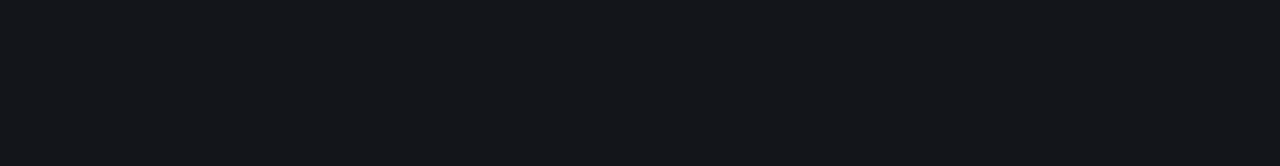
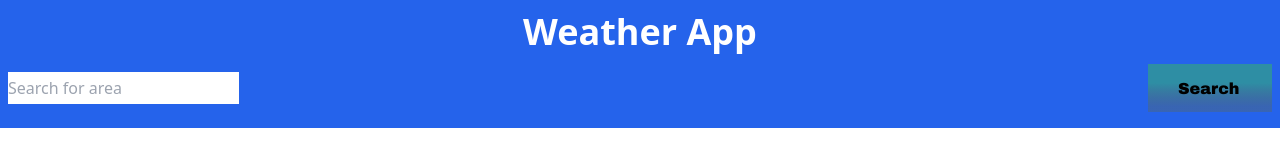
Before and after one commit to JCriz01/Weather_App, an Astro site: page / in a window 1280 px wide. Built offline with nearby package versions, Linux system fonts and the light colour scheme; Astro itself is replaced by a stand-in of ours.

Commit message:
adding header

```diff
--- a/astro.config.mjs
+++ b/astro.config.mjs
@@ -1,4 +1,8 @@
 import { defineConfig } from 'astro/config';
 
+import tailwind from "@astrojs/tailwind";
+
 // https://astro.build/config
-export default defineConfig({});
+export default defineConfig({
+  integrations: [tailwind()]
+});
--- a/package.json
+++ b/package.json
@@ -10,6 +10,8 @@
     "astro": "astro"
   },
   "dependencies": {
-    "astro": "^3.1.0"
+    "@astrojs/tailwind": "^5.0.0",
+    "astro": "^3.1.0",
+    "tailwindcss": "^3.3.3"
   }
 }
--- a/src/layouts/Layout.astro
+++ b/src/layouts/Layout.astro
@@ -16,36 +16,7 @@
 		<meta name="generator" content={Astro.generator} />
 		<title>{title}</title>
 	</head>
-	<body>
+	<body class=" flex flex-col h-screen w-screen ">
 		<slot />
 	</body>
 </html>
-<style is:global>
-	:root {
-		--accent: 136, 58, 234;
-		--accent-light: 224, 204, 250;
-		--accent-dark: 49, 10, 101;
-		--accent-gradient: linear-gradient(
-			45deg,
-			rgb(var(--accent)),
-			rgb(var(--accent-light)) 30%,
-			white 60%
-		);
-	}
-	html {
-		font-family: system-ui, sans-serif;
-		background: #13151a;
-		background-size: 224px;
-	}
-	code {
-		font-family:
-			Menlo,
-			Monaco,
-			Lucida Console,
-			Liberation Mono,
-			DejaVu Sans Mono,
-			Bitstream Vera Sans Mono,
-			Courier New,
-			monospace;
-	}
-</style>
--- a/src/pages/index.astro
+++ b/src/pages/index.astro
@@ -1,7 +1,33 @@
 ---
 import Layout from '../layouts/Layout.astro';
+
+
 ---
 
-<Layout title="Welcome to Astro.">
+<Layout title="Weather App">
+
+	<div class=" flex flex-col bg-blue-600 min-w-0 ">
+
+		<p class=" text-white text-shadow-slate-700 text-4xl font-black self-center my-3 ">Weather App</p>
+
+		<div class=" flex items-center justify-between mx-2 mb-4 ">
+			<input class=" h-8 " type="text" placeholder="Search for area">
+
+			<button class="input-button">
+				<svg xmlns="http://www.w3.org/2000/svg" width="124" height="48" viewBox="0 0 124 48" fill="none">
+				  <path d="M0 0H124V48H0V0Z" fill="url(#paint0_linear_4_4)"/>
+				  <defs>
+				  <linearGradient id="paint0_linear_4_4" x1="62" y1="0" x2="62" y2="48" gradientUnits="userSpaceOnUse">
+				  <stop offset="0.395833" stop-color="#2E8EA4"/>
+				  <stop offset="0.885417" stop-color="#52676B" stop-opacity="0.44"/>
+				  </linearGradient>
+				  </defs>
+				  <text x="30" y="30" fill="black" font-size="16" font-family="Arial Black" >Search</text>
+				</svg>
+			</button>
+
+		</div>
+
+	</div>
 
 </Layout>
--- /dev/null
+++ b/tailwind.config.cjs
@@ -0,0 +1,12 @@
+/** @type {import('tailwindcss').Config} */
+module.exports = {
+	content: ['./src/**/*.{astro,html,js,jsx,md,mdx,svelte,ts,tsx,vue}'],
+	theme: {
+		extend: {
+			textShadow: {
+				DEFAULT: '3px 4px 0px rgba(0, 0, 0, 0.25);',
+			},
+		},
+	},
+	plugins: [],
+}
```
Also changed, not shown: 1 other file.
